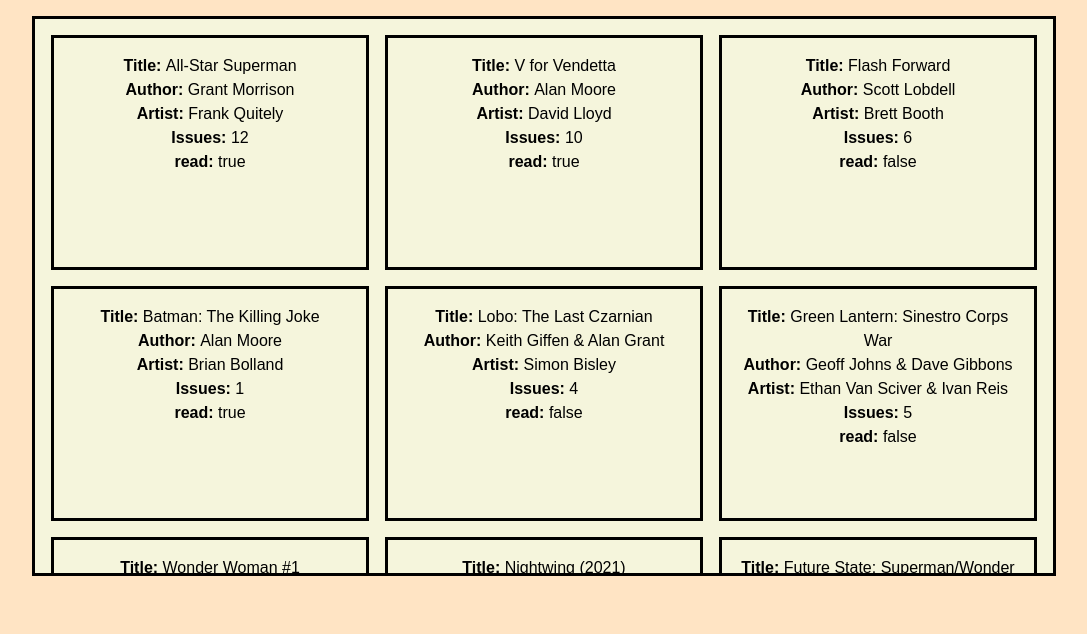
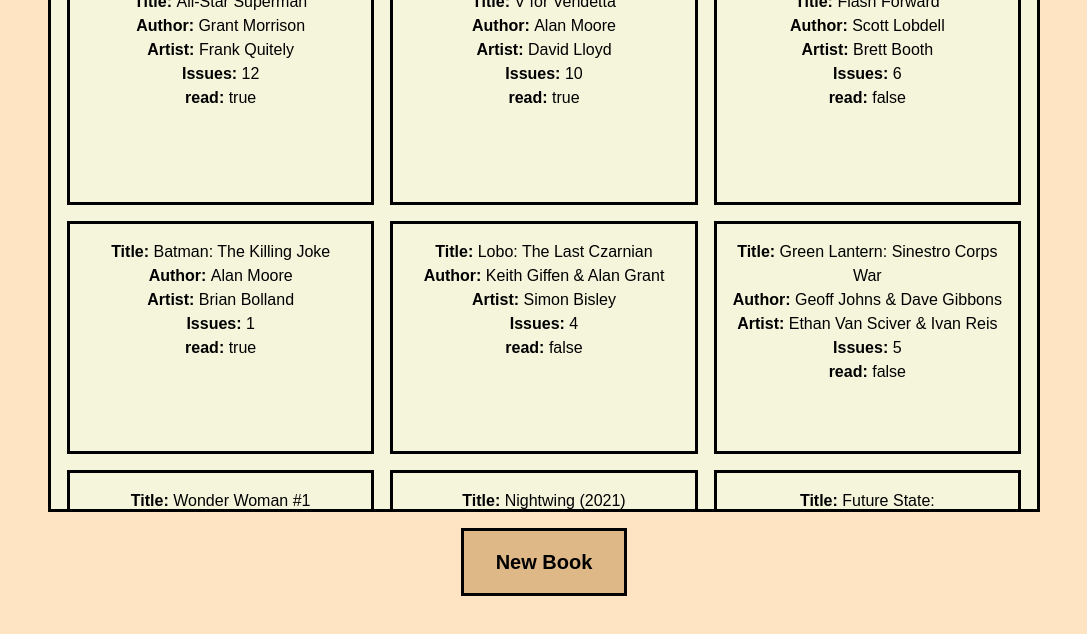
Before and after one commit to zeratheuz/library, a plain HTML site: page index.html in a window 1280 px wide. Shown: the part 128-762 px from the top of the page, without its empty margins (96-1183 px from the left). Drawn offline with Linux system fonts and the light colour scheme.

Commit message:
Add "New Book" button

```diff
--- a/index.html
+++ b/index.html
@@ -11,5 +11,6 @@
 <body>
     <h1>Library</h1>
     <div class="container"></div>
+    <button class="new-book">New Book</button>
 </body>
 </html>
--- a/style.css
+++ b/style.css
@@ -26,24 +26,21 @@ select {
 }
 
 body {
-  margin: 5% 10%;
+  margin: 1rem 10%;
   text-align: center;
   background: bisque;
-}
-
-h1 {
-  margin-bottom: 2rem;
 }
 
 .container {
   gap: 1rem;
   height: 70vh;
+  margin: 1rem;
   padding: 1rem;
   display: grid;
   overflow: auto;
   background: beige;
   border: solid black;
-  grid-auto-rows: 14.7rem;
+  grid-auto-rows: 14.6rem;
   grid-template-columns: repeat(auto-fit, minmax(250px, 1fr));
 }
 
@@ -52,3 +49,13 @@ h1 {
   border: solid;
   overflow: auto;
 }
+
+.new-book {
+  cursor: pointer;
+  font-size: 20px;
+  font-weight: bold;
+  padding: 1rem 2rem;
+  outline-style: none;
+  border: solid black;
+  background: burlywood;
+}
```
